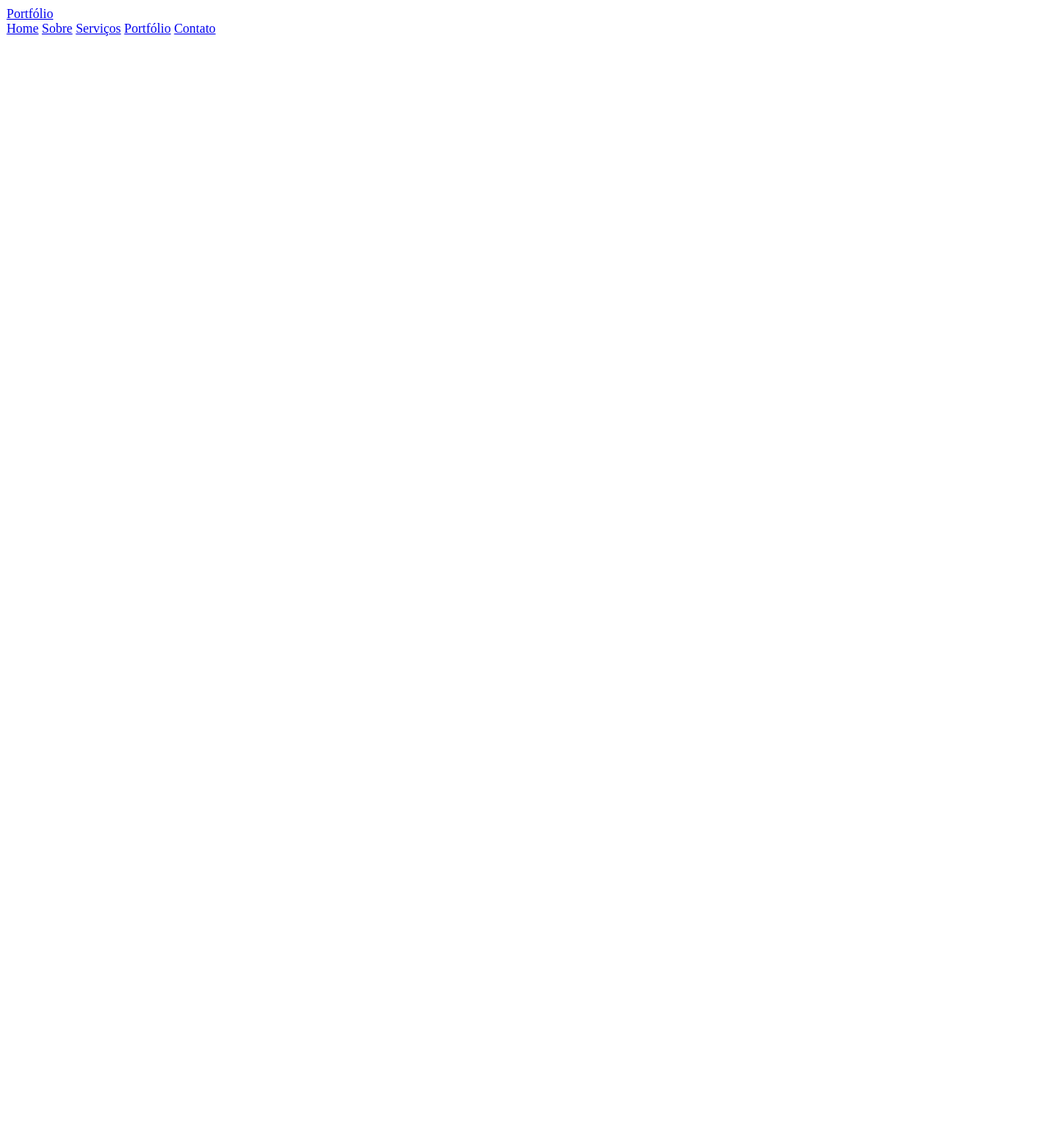
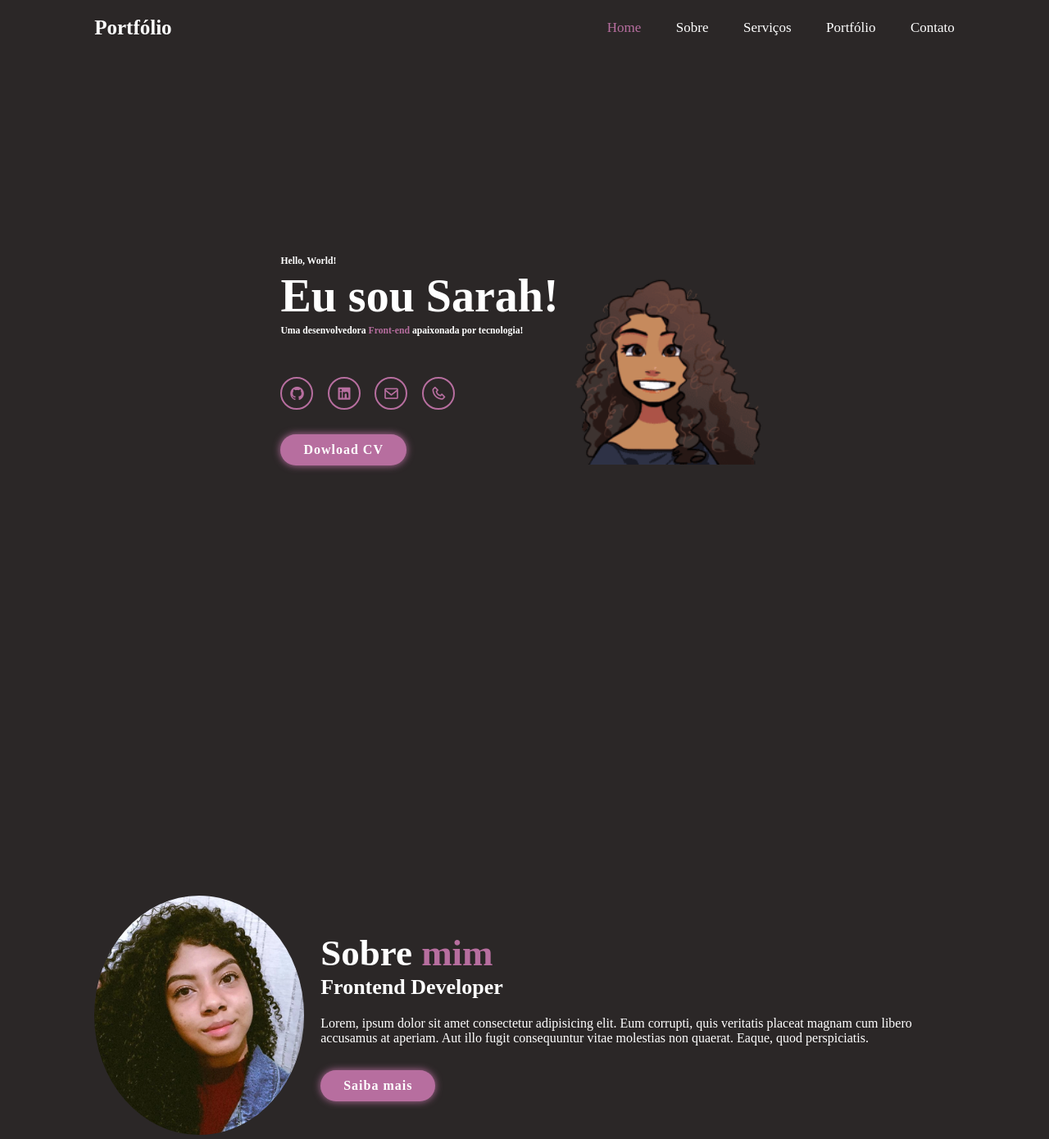
Before and after one commit to SarahDamaceno/Meu_Portfolio, a plain HTML site: page index.html in a window 1280 px wide. Shown: the top 1390 px of the page at 82% size. Before the commit the page ends 800 px from the top, so only its background shows below. Drawn offline with nearby package versions, Linux system fonts and the light colour scheme.

Commit message:
adicionando estilos

```diff
--- a/estilos/root.css
+++ b/estilos/root.css
@@ -1,6 +1,19 @@
+*{
+    margin: 0;
+    padding: 0;
+    box-sizing: border-box;
+    text-decoration: none;
+    border: none;
+    outline: none;
+    scroll-behavior: smooth;
 
+}
 :root{
     /*Colors*/
+   --text-color: #fff;
+   --bg-color:#2b2727;
+   --second-color:rgb(189, 174, 190);
+   --main-color: rgb(183, 110, 159);
 
     /*font*/
 }
--- a/estilos/style.css
+++ b/estilos/style.css
@@ -1 +1,162 @@
 @charset "UTF-8";
+
+/*importar a fonte */
+
+html{
+    font-size: 62.5%;
+    overflow-x: hidden;
+}
+
+body{
+    background: var(--bg-color);
+    color: var(--text-color);
+}
+
+section{
+    min-height: 100vh;
+    padding: 10rem 9% 2rem;
+
+}
+
+.header{
+    position: fixed;
+    top: 0;
+    left: 0;
+    width: 100%;
+    padding: 2rem 9%;
+    background: var(--bg-color);
+    display: flex;
+    justify-content: space-between;
+    align-items: center;
+    z-index: 100;
+}
+
+.logo{
+    font-size: 2.5rem;
+    color: var(--text-color);
+    font-weight: 600;
+    cursor: default;
+}
+
+.navbar a{
+    font-size: 1.7rem;
+    color: var(--text-color);
+    margin-left: 4rem;
+}
+
+.navbar a:hover,
+.navbar a.active{
+    color: var(--main-color);
+}
+
+#menu-icon{
+    font-size: 3.6rem;
+    color: var(--text-color);
+    display: none;
+}
+
+.home{
+    display: flex;
+    justify-content: center;
+    align-items: center;
+}
+
+.home-img img{
+    width: 20vw;
+}
+
+.home-content h3{
+    font-size: 3.2 rem;
+    font-weight: 700;
+}
+.home-content h3:nth-of-type(2){
+    /*h3:nth-of-type(2)" seleciona o segundo cabeçalho <h3>*/
+    margin-bottom: 2rem;
+
+}
+
+span{
+    color: var(--main-color);
+}
+
+.home-content p{
+    font-size: 1.6rem;
+}
+
+
+.home-content h1{
+    font-size: 5.6rem;
+    font-weight: 700;
+    line-height: 1.3;
+}
+
+.social-media a{
+    display: inline-flex;
+    justify-content: center;
+    align-items: center;
+    width: 4rem;
+    height: 4rem;
+    background: transparent;
+    border: .2rem solid var(--main-color);
+    border-radius: 50%;
+    font-size: 2rem;
+    color: var(--main-color);
+    margin: 3rem 1.5rem 3rem 0;
+    transition: .5s ease;
+}
+
+.social-media a:hover{
+    background: var(--main-color);
+    color: var(--second-bg-color);
+    box-shadow: 0 0 1rem var(--main-color);
+}
+
+.btn{
+    display: inline-block;
+    padding: 1rem 2.8rem;
+    background: var(--main-color);
+    border-radius: 4rem;
+    box-shadow: 0 0 1rem var(--main-color);
+    font-size: 1.6rem;
+    color: var(--second-bg-color);
+    letter-spacing: .1rem;
+    font-weight: 600;
+    transition: .5s ease;
+}
+
+.btn:hover{
+    box-shadow: none;
+}
+
+.about{
+    display: flex;
+    justify-content: center;
+    align-items: center;
+    gap: 2rem;
+    background: var(--second-bg-color);
+
+}
+
+.about-img img{
+    width: 20vw;
+    border-radius: 50%;
+}
+
+.heading{
+    text-align: center;
+    font-size: 4.5rem;
+}
+
+.about-content h2{
+    text-align: left;
+    line-height: 1.2;
+
+}
+
+.about-content h3{
+    font-size: 2.6rem;
+}
+.about-content p{
+    font-size: 1.6rem;
+    margin: 2rem 0 3rem;
+}
--- a/index.html
+++ b/index.html
@@ -4,6 +4,10 @@
     <meta charset="UTF-8">
     <meta name="viewport" content="width=device-width, initial-scale=1.0">
     <title>Meu portfólio</title>
+    <!--box icons-->
+    <link href='https://unpkg.com/boxicons@2.1.4/css/boxicons.min.css' rel='stylesheet'>
+
+    <!--custom css-->
     <link rel="stylesheet" href="estilos/style.css">
     <link rel="stylesheet" href="estilos/root.css">
 </head>
@@ -12,18 +16,81 @@
    <header class="header">
     <a href="#" class="logo">Portfólio</a>
 
+    <i class='bx bx-menu' id="menu-icon"></i>
     <nav class="navbar">
-        <a href="#home">Home</a>
+        <a href="#home" class="active">Home</a>
         <a href="#about">Sobre</a>
         <a href="#services">Serviços</a>
         <a href="#portfolio">Portfólio</a>
         <a href="#contact">Contato</a>
     </nav>
+</header>
 
+<!--Home section desin-->
 
+<section class="home" id="home">
+    <div class="home-content">
+        <h3>Hello, World!</h3>
+        <h1>Eu sou Sarah!</h1>
+        <h3>Uma desenvolvedora <span>Front-end</span> apaixonada por tecnologia!</h3>
 
-   </header>
+        <div class="social-media">
+            <a href="#"><i class='bx bxl-github' ></i></a>
+            <a href="#"><i class='bx bxl-linkedin-square' ></i></a>
+            <a href="#"><i class='bx bx-envelope' ></i></a>
+            <a href="#"><i class='bx bx-phone' ></i></a>
+        </div>
 
+       <a href="#" class="btn">Dowload CV</a>
+    </div>
+
+    <div class="home-img">
+        <img src="imagens/ilustração_sfundo (1).png" alt="">
+    </div>
+</section>
+
+<!--About section design-->
+ <section class="about" id="about">
+    <div class="about-img">
+        <img src="imagens/Sarah-img.png" alt="">
+    </div>
+
+    <div class="about-content">
+        <h2 class="heading">
+            Sobre <span>mim</span>
+        </h2>
+        <h3>Frontend Developer</h3>
+        <p>Lorem, ipsum dolor sit amet consectetur adipisicing elit. Eum corrupti, quis veritatis placeat magnam cum libero accusamus at aperiam. Aut illo fugit consequuntur vitae molestias non quaerat. Eaque, quod perspiciatis.</p>
+        <a href="#" class="btn">Saiba mais</a>
+    </div>
+ </section>
+ <!--tecnologias -->
+
+ <section class="services" id="services">
+    <h2 class="heading">Outros <span>Serviços</span></h2>
+    <div class="services-container">
+        <div class="services-box">
+            <i class="bx bx-code-alt"></i>
+            <h3>Web Development</h3>
+            <p>Lorem, ipsum dolor sit amet consectetur adipisicing elit. Voluptatem, iusto.</p>
+            <a href="#" class="btn">Read More</a>
+        </div>
+
+        <div class="services-box">
+            <i class='bx bx-paint'></i>
+            <h3>Grap Design</h3>
+            <p>Lorem, ipsum dolor sit amet consectetur adipisicing elit. Voluptatem, iusto.</p>
+            <a href="#" class="btn">Read More</a>
+        </div>
+        <div class="services-box">
+            <i class='bx bx-bar-chart-alt'></i>
+            <h3>Digital Marketing</h3>
+            <p>Lorem, ipsum dolor sit amet consectetur adipisicing elit. Voluptatem, iusto.</p>
+            <a href="#" class="btn">Read More</a>
+
+        </div> parei 26 min
+    </div>
+ </section>
 
 
     <script src="script.js"></script>
```
Also changed, not shown: imagens/ilustração_sfundo (1).png (added), imagens/ilustração_sfundo.png (deleted).
